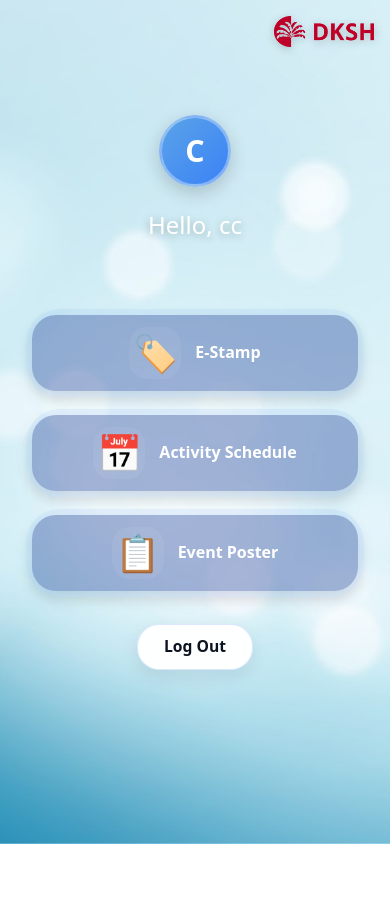
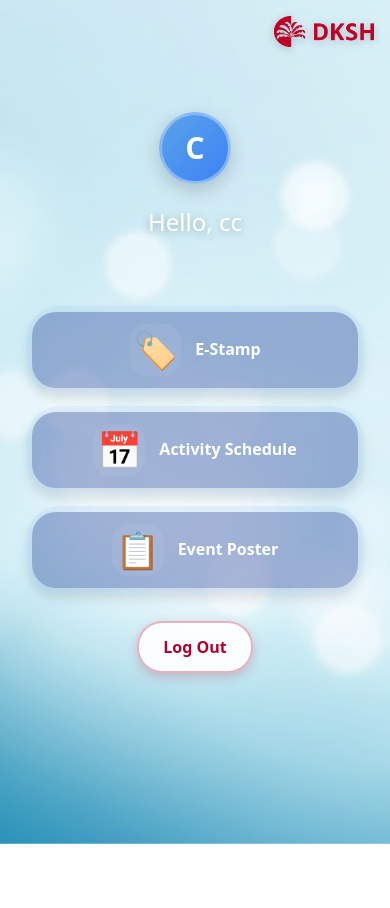
Before and after one commit to BB-wq787/Recruitment, a Flask app: page /welcome in a window 390 px wide. Run offline with Flask 3, Linux system fonts and the light colour scheme; a user stored in the database is signed in.

Commit message:
Complete UI/UX improvements and deployment setup
- Unified back button styles across all pages (welcome.html, apply.html, activity.html) to match estamp.html red theme with consistent hover effects
- Added Vercel deployment configuration files (vercel.json, api/ directory)
- Fixed button text alignment and sizing for social media buttons in popups
- Improved responsive design and visual consistency across all pages
- Enhanced user experience with unified navigation elements

UI Enhancements:
- Standardized button styling with red theme (#B3002D)
- Improved text centering and sizing
- Consistent hover animations and transitions
- Better visual hierarchy across all pages

Deployment Ready:
- Added Vercel configuration for potential deployment
- Prepared API structure for serverless deployment options

```diff
--- a/templates/estamp.html
+++ b/templates/estamp.html
@@ -690,10 +690,10 @@
                 </div>
                 <div class="modal-body text-center" style="color:#0b1220;">
                     <div style="display: flex; flex-direction: column; gap: 12px; align-items: center;">
-                        <a href="https://www.instagram.com/dksh.group/" target="_blank" rel="noopener" class="btn btn-primary" style="background: linear-gradient(45deg, #f09433 0%,#e6683c 25%,#dc2743 50%,#cc2366 75%,#bc1888 100%); border: none; font-weight: 600; padding: 10px 24px; border-radius: 8px; text-decoration: none; color: white; width: 200px;">
+                        <a href="https://www.instagram.com/dksh.group/" target="_blank" rel="noopener" class="btn btn-primary" style="background: linear-gradient(45deg, #f09433 0%,#e6683c 25%,#dc2743 50%,#cc2366 75%,#bc1888 100%); border: none; font-weight: 600; padding: 10px 24px; border-radius: 8px; text-decoration: none; color: white; white-space: nowrap; text-align: center;">
                             Follow our Instagram
                         </a>
-                        <a href="https://www.linkedin.com/company/dksh/" target="_blank" rel="noopener" class="btn btn-primary" style="background-color: #0077b5; border-color: #0077b5; font-weight: 600; padding: 10px 24px; border-radius: 8px; text-decoration: none; color: white; width: 200px;">
+                        <a href="https://www.linkedin.com/company/dksh/" target="_blank" rel="noopener" class="btn btn-primary" style="background-color: #0077b5; border-color: #0077b5; font-weight: 600; padding: 10px 24px; border-radius: 8px; text-decoration: none; color: white; white-space: nowrap; text-align: center;">
                             Follow our LinkedIn
                         </a>
                     </div>
--- a/templates/welcome.html
+++ b/templates/welcome.html
@@ -160,27 +160,28 @@
             margin: 0;
             white-space: nowrap;
         }
-        .logout-btn {
-            margin-top: 2.5rem;
-            padding: 0.65rem 1.6rem;
-            /* 淺色反白：白色近不透明背景 + 品牌藍色描邊，深色文字 */
-            background: rgba(255, 255, 255, 0.98);
-            color: #0b1220;
-            border: 1.5px solid rgba(59,130,246,0.18);
-            border-radius: 22px;
-            font-size: 0.98rem;
+        .back-btn {
+            display: inline-block;
+            margin: 2rem auto 0;
+            padding: 0.75rem 1.5rem;
+            background: rgba(255, 255, 255, 0.9);
+            border: 2px solid rgba(179, 0, 45, 0.3);
+            border-radius: 25px;
+            color: #B3002D;
+            font-size: 1rem;
             font-weight: 600;
             text-decoration: none;
-            transition: all 0.18s ease;
-            box-shadow: 0 6px 18px rgba(2,6,23,0.08);
+            transition: all 0.3s ease;
+            box-shadow: 0 4px 12px rgba(179, 0, 45, 0.2);
             position: relative;
-            z-index: 70; /* 確保在 mobile 固定底部 pill bar 之上 */
+            z-index: 70;
         }
-        .logout-btn:hover {
+        .back-btn:hover {
+            background: rgba(179, 0, 45, 0.1);
+            border-color: #B3002D;
+            color: #B3002D;
             transform: translateY(-2px);
-            box-shadow: 0 10px 24px rgba(2,6,23,0.12);
-            background: rgba(255,255,255,1);
-            border-color: rgba(59,130,246,0.26);
+            box-shadow: 0 4px 12px rgba(179, 0, 45, 0.2);
         }
         .logo-container {
             position: absolute;
@@ -236,8 +237,8 @@
                 height: 72px;
                 font-size: 1.9rem;
             }
-            /* ensure logout is below and not overlapped */
-            .logout-btn {
+            /* ensure back button is below and not overlapped */
+            .back-btn {
                 margin-top: 1.2rem;
                 margin-bottom: 18px;
                 z-index: 70;
@@ -285,7 +286,7 @@
     </div>
 
     <!-- Log Out 按钮 -->
-    <a href="{{ url_for('logout') }}" class="logout-btn">Log Out</a>
+    <a href="{{ url_for('logout') }}" class="back-btn">Log Out</a>
 </div>
 
 <!-- Poster Modal -->
```
Also changed, not shown: api/app.py (added, +9 -0 lines), templates/activity.html (+23 -16 lines), templates/apply.html (+21 -10 lines), users.db, vercel.json (added).
